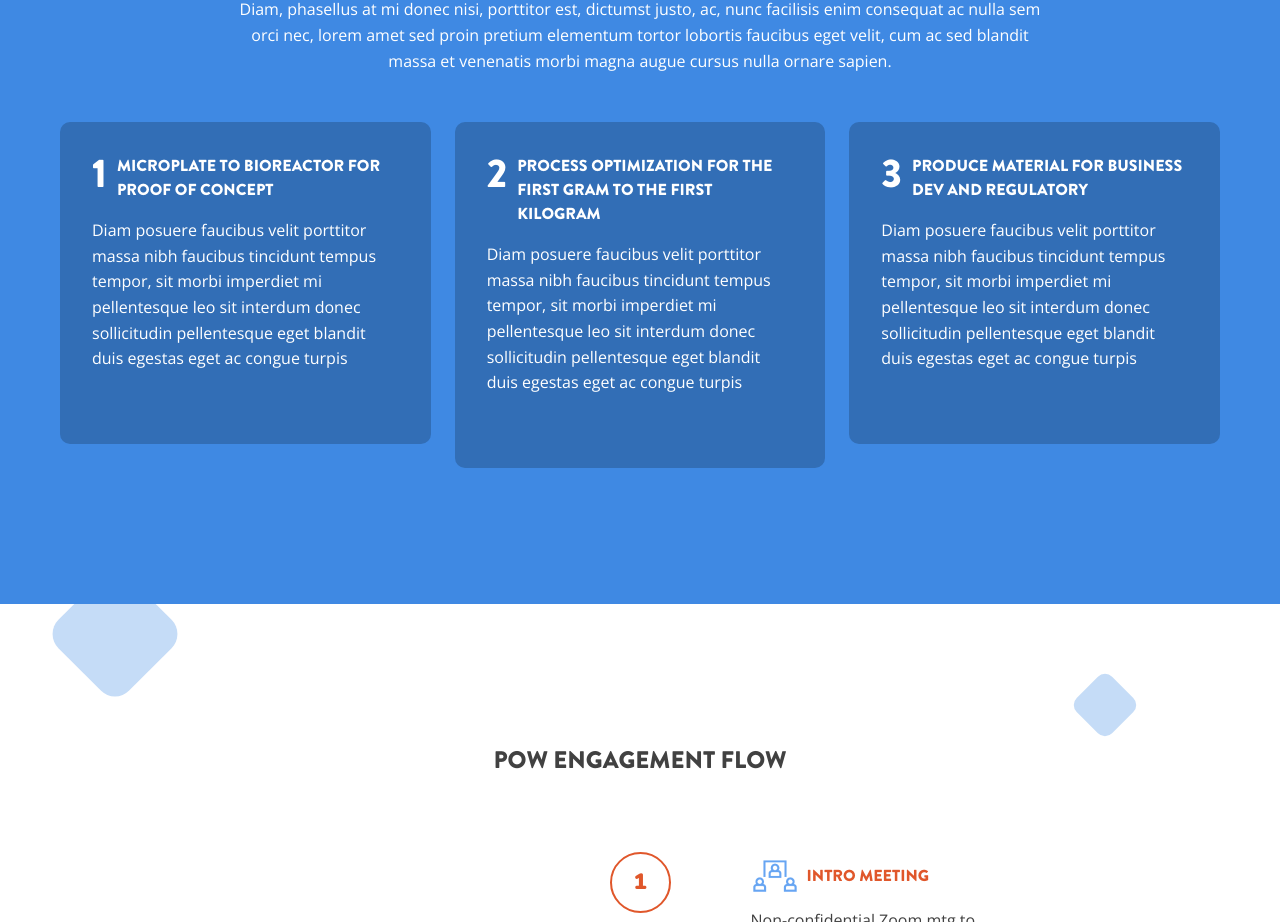
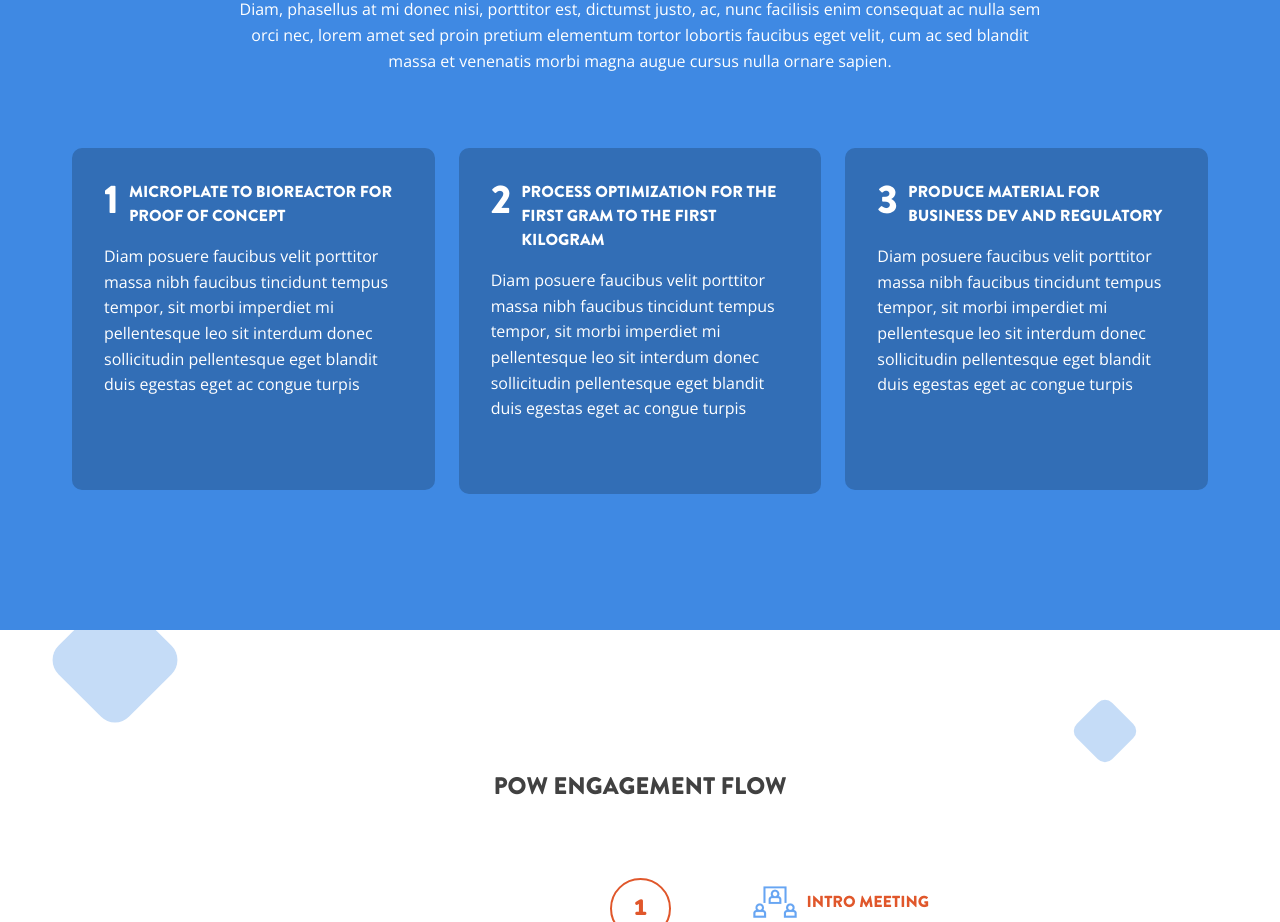
Before and after one commit to crowdbotics-apps/pow-bio-app-26787, a React (Create React App) app in the folder frontend/: page / in a window 1280 px wide. Shown: the part 1479-2401 px from the top of the page. Built offline with nearby package versions, Linux system fonts and the light colour scheme.

Commit message:
made boxes more accurate

```diff
--- a/frontend/src/Components/ProcessStep/styles.js
+++ b/frontend/src/Components/ProcessStep/styles.js
@@ -14,6 +14,7 @@ export const Container = styled.div`
     font-weight: normal;
     line-height: 100%;
     color: #FFFFFF;
+    min-height: 342px;
 `;
 
 export const Number = styled.span`
--- a/frontend/src/Pages/HomePage/Sections/HowDoWeDoIt/index.js
+++ b/frontend/src/Pages/HomePage/Sections/HowDoWeDoIt/index.js
@@ -1,6 +1,6 @@
 import React from 'react';
 import ProcessStep from '../../../../Components/ProcessStep';
-import { Heading, Paragraph, Section } from './styles';
+import { Heading, MarginTopDiv, Paragraph, Section } from './styles';
 
 const HowDoWeDoIt = () => {
     return <Section>
@@ -8,7 +8,7 @@ const HowDoWeDoIt = () => {
             <Heading>How we do it</Heading>
             <Paragraph>Diam, phasellus at mi donec nisi, porttitor est, dictumst justo, ac, nunc facilisis enim consequat ac nulla sem orci nec, lorem amet sed proin pretium elementum tortor lobortis faucibus eget velit, cum ac sed blandit massa et venenatis morbi magna augue cursus nulla ornare sapien.</Paragraph>
 
-            <div className="row mt-5">
+            <MarginTopDiv className="row">
                 <div className="col-12 col-md-4 mb-4">
                     <ProcessStep
                         number={1}
@@ -27,7 +27,7 @@ const HowDoWeDoIt = () => {
                         heading="Produce material for Business Dev and Regulatory"
                         description="Diam posuere faucibus velit porttitor massa nibh faucibus tincidunt tempus tempor, sit morbi imperdiet mi pellentesque leo sit interdum donec sollicitudin pellentesque eget blandit duis egestas eget ac congue turpis" />
                 </div>
-            </div>
+            </MarginTopDiv>
         </div>
     </Section>
 };
--- a/frontend/src/Pages/HomePage/Sections/HowDoWeDoIt/styles.js
+++ b/frontend/src/Pages/HomePage/Sections/HowDoWeDoIt/styles.js
@@ -28,3 +28,9 @@ export const Paragraph = styled(SectionParagraph)`
     max-width: 815px;
     margin: 0 auto;
 `;
+
+export const MarginTopDiv = styled.div`
+    max-width: 1200px;
+    margin: 0 auto;
+    margin-top: 74px;
+`;
```
